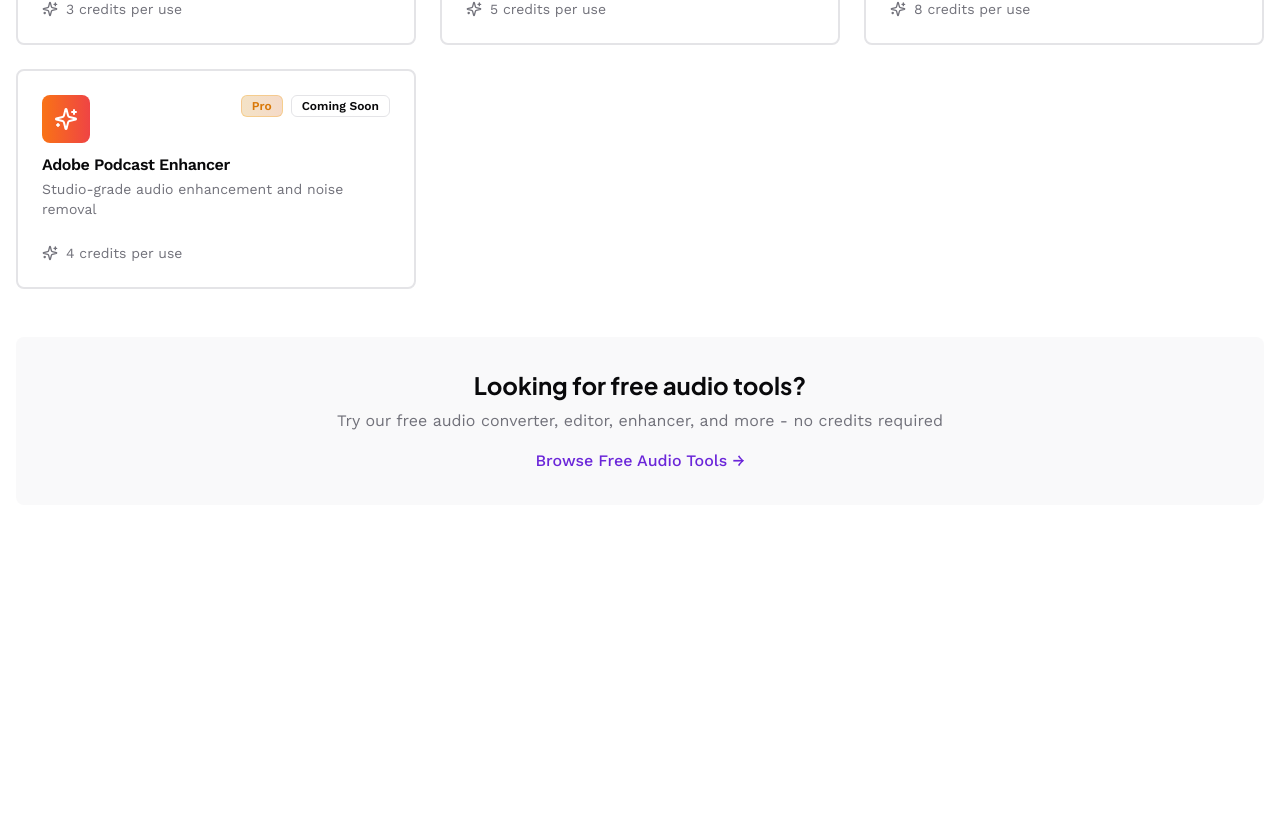
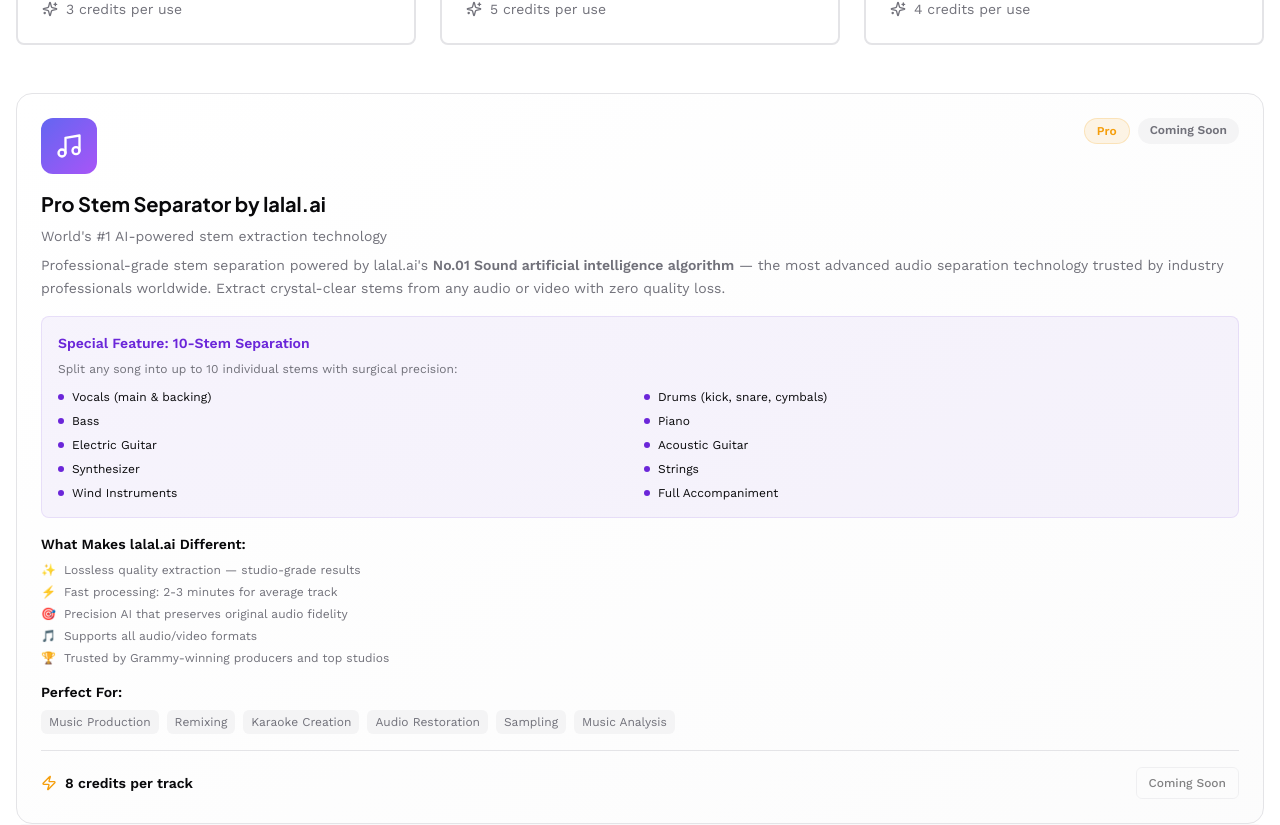
Before and after one commit to ashinstinct/sg-3f9e0639-0e46-47e0-ba87-cf415efaed8a-1774293159, a Next.js app: page /audio in a window 1280 px wide. Shown: the part 519-1344 px from the top of the page. Before the commit the page ends 1088 px from the top, so only its background shows below. Built offline with nearby package versions, Linux system fonts and the light colour scheme.

Commit message:
feat(ui): update lalal.ai pro stem separator description

```diff
--- a/src/pages/audio.tsx
+++ b/src/pages/audio.tsx
@@ -2,8 +2,9 @@ import { Navigation } from "@/components/Navigation";
 import { SEO } from "@/components/SEO";
 import { Card, CardContent, CardDescription, CardHeader, CardTitle } from "@/components/ui/card";
 import { Badge } from "@/components/ui/badge";
-import { Music, Sparkles, Mic, Waves } from "lucide-react";
+import { Music, Sparkles, Mic, Waves, Zap } from "lucide-react";
 import Link from "next/link";
+import { Button } from "@/components/ui/button";
 
 export default function AudioPage() {
   const proAudioTools = [
@@ -23,15 +24,6 @@ export default function AudioPage() {
       href: "/clone",
       credits: 5,
       color: "from-cyan-500 to-blue-500",
-      comingSoon: true,
-    },
-    {
-      title: "lalal.ai Stem Separator",
-      description: "Industry-leading stem separation with pristine audio quality",
-      icon: Music,
-      href: "/stems?mode=pro",
-      credits: 8,
-      color: "from-pink-500 to-rose-500",
       comingSoon: true,
     },
     {
@@ -106,6 +98,133 @@ export default function AudioPage() {
               ))}
             </div>
 
+            {/* lalal.ai Pro Stem Separator - Enhanced with 10-stem feature */}
+            <div className="group relative bg-gradient-to-br from-background to-muted/30 rounded-2xl p-6 border hover:border-primary/50 transition-all hover:shadow-lg hover:shadow-primary/10">
+              <div className="absolute inset-0 bg-gradient-to-br from-indigo-500/5 via-purple-500/5 to-cyan-500/5 rounded-2xl opacity-0 group-hover:opacity-100 transition-opacity" />
+
+              <div className="relative">
+                <div className="flex items-start justify-between mb-4">
+                  <div className="w-14 h-14 rounded-xl bg-gradient-to-br from-indigo-500 to-purple-500 flex items-center justify-center">
+                    <Music className="w-7 h-7 text-white" />
+                  </div>
+                  <div className="flex gap-2">
+                    <span className="px-3 py-1 rounded-full text-xs font-semibold bg-amber-500/10 text-amber-500 border border-amber-500/20">
+                      Pro
+                    </span>
+                    <span className="px-3 py-1 rounded-full text-xs font-semibold bg-muted text-muted-foreground">
+                      Coming Soon
+                    </span>
+                  </div>
+                </div>
+
+                <h3 className="font-heading font-bold text-xl mb-2">
+                  Pro Stem Separator by lalal.ai
+                </h3>
+
+                <p className="text-sm text-muted-foreground mb-2">
+                  World's #1 AI-powered stem extraction technology
+                </p>
+
+                <p className="text-sm text-muted-foreground mb-4 leading-relaxed">
+                  Professional-grade stem separation powered by lalal.ai's <strong>No.01 Sound artificial intelligence algorithm</strong> — the most advanced audio separation technology trusted by industry professionals worldwide. Extract crystal-clear stems from any audio or video with zero quality loss.
+                </p>
+
+                <div className="mb-4 p-4 bg-primary/5 rounded-lg border border-primary/10">
+                  <h4 className="font-semibold text-sm mb-2 text-primary">Special Feature: 10-Stem Separation</h4>
+                  <p className="text-xs text-muted-foreground mb-3">Split any song into up to 10 individual stems with surgical precision:</p>
+                  <div className="grid grid-cols-2 gap-2 text-xs">
+                    <div className="flex items-center gap-2">
+                      <div className="w-1.5 h-1.5 rounded-full bg-primary" />
+                      <span>Vocals (main & backing)</span>
+                    </div>
+                    <div className="flex items-center gap-2">
+                      <div className="w-1.5 h-1.5 rounded-full bg-primary" />
+                      <span>Drums (kick, snare, cymbals)</span>
+                    </div>
+                    <div className="flex items-center gap-2">
+                      <div className="w-1.5 h-1.5 rounded-full bg-primary" />
+                      <span>Bass</span>
+                    </div>
+                    <div className="flex items-center gap-2">
+                      <div className="w-1.5 h-1.5 rounded-full bg-primary" />
+                      <span>Piano</span>
+                    </div>
+                    <div className="flex items-center gap-2">
+                      <div className="w-1.5 h-1.5 rounded-full bg-primary" />
+                      <span>Electric Guitar</span>
+                    </div>
+                    <div className="flex items-center gap-2">
+                      <div className="w-1.5 h-1.5 rounded-full bg-primary" />
+                      <span>Acoustic Guitar</span>
+                    </div>
+                    <div className="flex items-center gap-2">
+                      <div className="w-1.5 h-1.5 rounded-full bg-primary" />
+                      <span>Synthesizer</span>
+                    </div>
+                    <div className="flex items-center gap-2">
+                      <div className="w-1.5 h-1.5 rounded-full bg-primary" />
+                      <span>Strings</span>
+                    </div>
+                    <div className="flex items-center gap-2">
+                      <div className="w-1.5 h-1.5 rounded-full bg-primary" />
+                      <span>Wind Instruments</span>
+                    </div>
+                    <div className="flex items-center gap-2">
+                      <div className="w-1.5 h-1.5 rounded-full bg-primary" />
+                      <span>Full Accompaniment</span>
+                    </div>
+                  </div>
+                </div>
+
+                <div className="mb-4 space-y-2">
+                  <h4 className="font-semibold text-sm">What Makes lalal.ai Different:</h4>
+                  <div className="space-y-1.5 text-xs text-muted-foreground">
+                    <div className="flex items-start gap-2">
+                      <span className="text-primary">✨</span>
+                      <span>Lossless quality extraction — studio-grade results</span>
+                    </div>
+                    <div className="flex items-start gap-2">
+                      <span className="text-primary">⚡</span>
+                      <span>Fast processing: 2-3 minutes for average track</span>
+                    </div>
+                    <div className="flex items-start gap-2">
+                      <span className="text-primary">🎯</span>
+                      <span>Precision AI that preserves original audio fidelity</span>
+                    </div>
+                    <div className="flex items-start gap-2">
+                      <span className="text-primary">🎵</span>
+                      <span>Supports all audio/video formats</span>
+                    </div>
+                    <div className="flex items-start gap-2">
+                      <span className="text-primary">🏆</span>
+                      <span>Trusted by Grammy-winning producers and top studios</span>
+                    </div>
+                  </div>
+                </div>
+
+                <div className="mb-4">
+                  <h4 className="font-semibold text-sm mb-2">Perfect For:</h4>
+                  <div className="flex flex-wrap gap-2">
+                    {["Music Production", "Remixing", "Karaoke Creation", "Audio Restoration", "Sampling", "Music Analysis"].map((use) => (
+                      <span key={use} className="px-2 py-1 rounded-md text-xs bg-muted text-muted-foreground">
+                        {use}
+                      </span>
+                    ))}
+                  </div>
+                </div>
+
+                <div className="flex items-center justify-between pt-4 border-t">
+                  <div className="flex items-center gap-2">
+                    <Zap className="w-4 h-4 text-amber-500" />
+                    <span className="font-semibold text-sm">8 credits per track</span>
+                  </div>
+                  <Button disabled variant="outline" size="sm">
+                    Coming Soon
+                  </Button>
+                </div>
+              </div>
+            </div>
+
             {/* Free Alternatives */}
             <div className="bg-muted/50 rounded-lg p-8 text-center">
               <h3 className="font-heading font-bold text-2xl mb-2">
```
